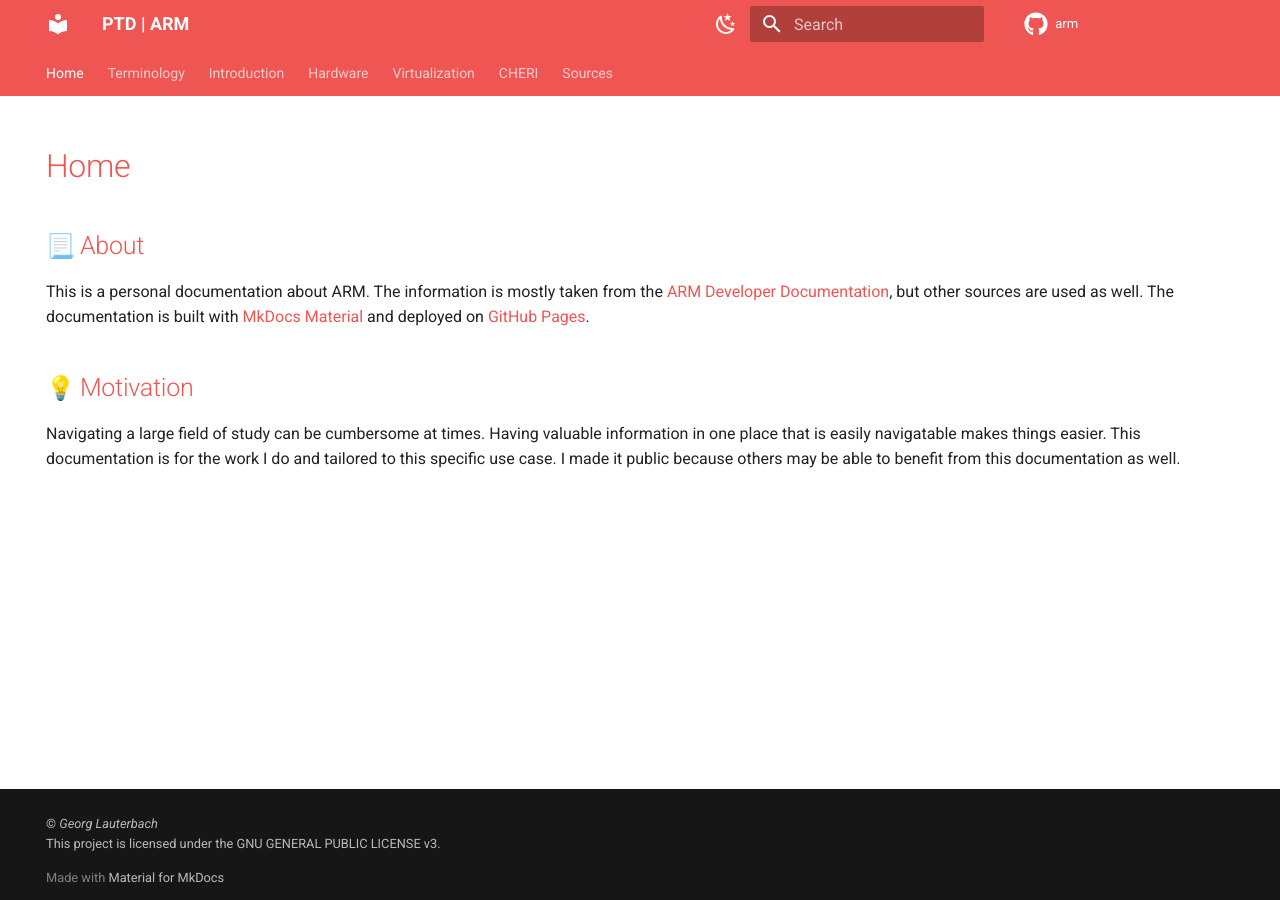
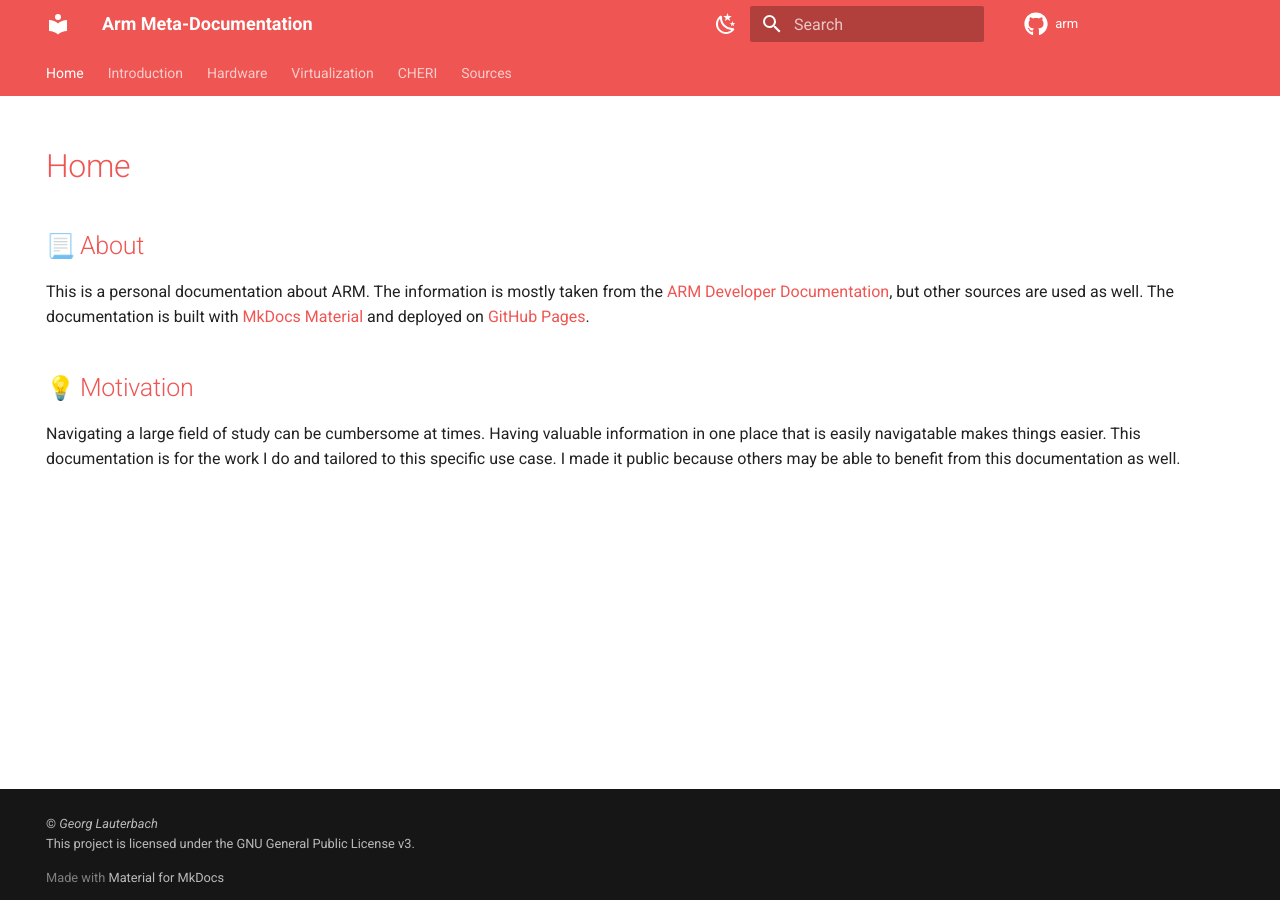
Before and after one commit to georglauterbach/arm, an MkDocs documentation site: the page built from documentation/content/index.md, in a window 1280 px wide. Built offline with MkDocs 1.6.1 and Material for MkDocs 9.7.7, drawn with Linux system fonts in a browser that asks for light colours; emoji names are drawn with the system emoji font; comment, search, counter and statistics services are not loaded.

Commit message:
removed terminology page

```diff
--- a/documentation/mkdocs.yml
+++ b/documentation/mkdocs.yml
@@ -1,7 +1,7 @@
-site_name: PTD | ARM
-site_description: Personal Technical Documentation about ARM
+site_name: Arm Meta-Documentation
+site_description: Meta-Documentation about Arm
 site_author: Georg Lauterbach (@georglauterbach)
-copyright: <p>&copy <a href="https://github.com/georglauterbach"><em>Georg Lauterbach</em></a><br/><span>This project is licensed under the GNU GENERAL PUBLIC LICENSE v3.</span></p>
+copyright: <p>&copy <a href="https://github.com/georglauterbach"><em>Georg Lauterbach</em></a><br/><span>This project is licensed under the GNU General Public License v3.</span></p>
 docs_dir: content/
 
 repo_name: arm
@@ -79,7 +79,6 @@ markdown_extensions:
 
 nav:
   - Home: index.md
-  - Terminology: terminology.md
   - Introduction: introduction.md
   - Hardware:
     - hardware/index.md
```
Also changed, not shown: TODO.md (+9 -15 lines), documentation/content/introduction.md (+15 -4 lines), documentation/content/terminology.md (deleted, +0 -40 lines).
